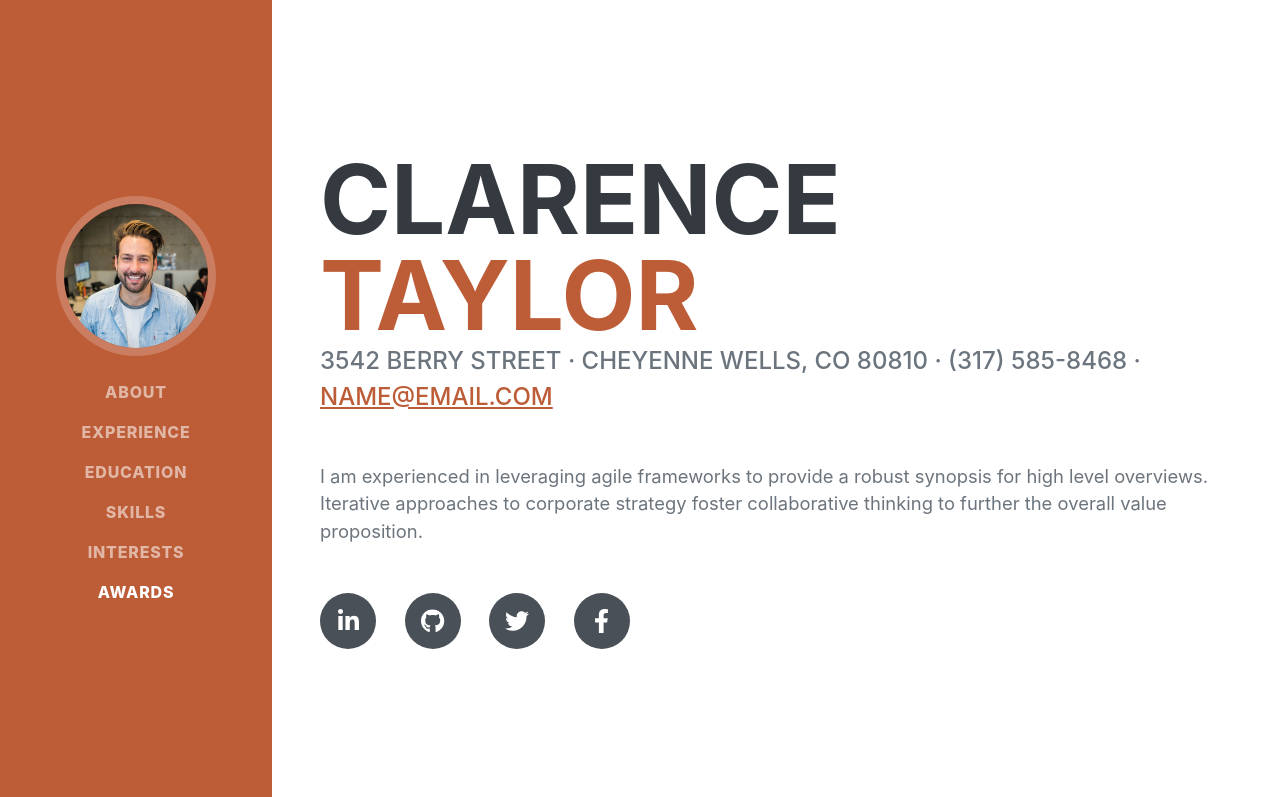
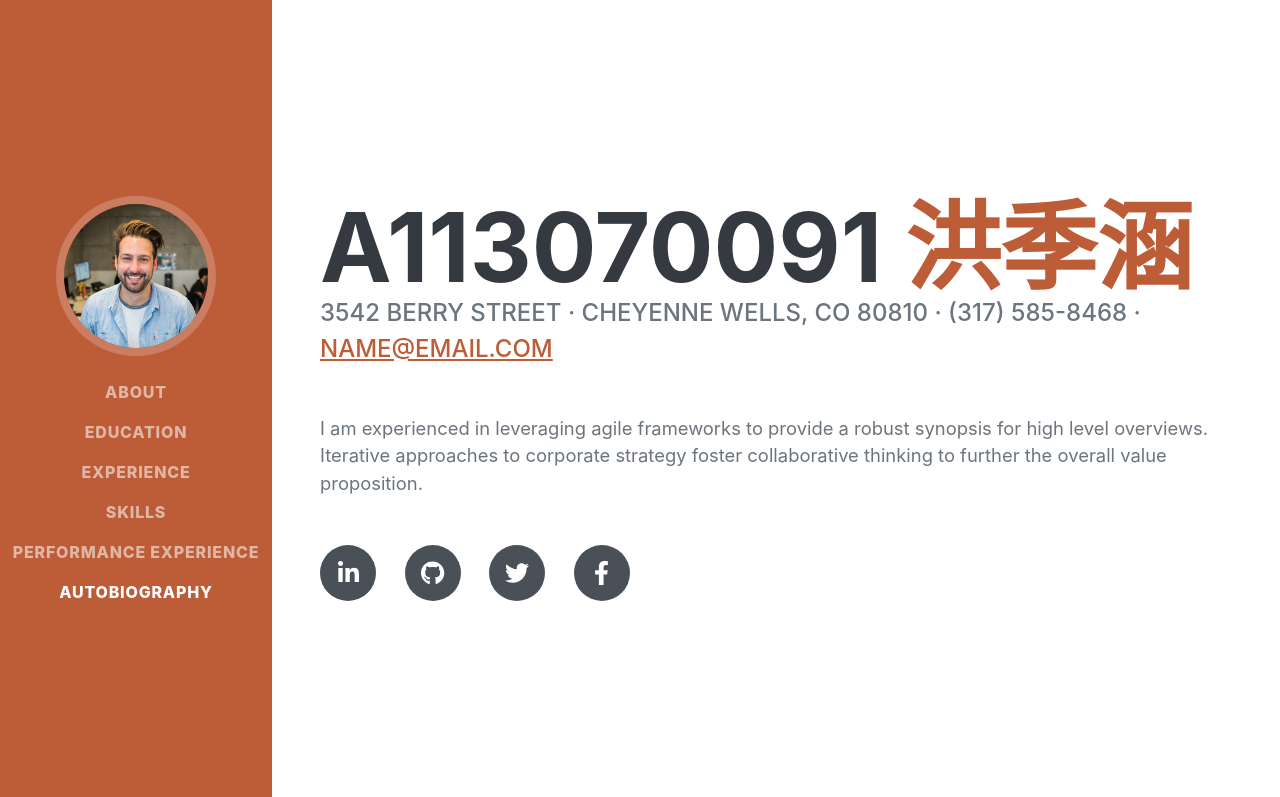
Before and after one commit to a113070091/a113070091.github.io, a plain HTML site: page index.html in a window 1280 px wide. Shown: the top 797 px of the page. Drawn offline with nearby package versions, Linux system fonts and the light colour scheme; a web font is replaced by a local one.

Commit message:
Update index.html

```diff
--- a/index.html
+++ b/index.html
@@ -19,18 +19,18 @@
         <!-- Navigation-->
         <nav class="navbar navbar-expand-lg navbar-dark bg-primary fixed-top" id="sideNav">
             <a class="navbar-brand js-scroll-trigger" href="#page-top">
-                <span class="d-block d-lg-none">Clarence Taylor</span>
+                <span class="d-block d-lg-none">A113070091 洪季涵</span>
                 <span class="d-none d-lg-block"><img class="img-fluid img-profile rounded-circle mx-auto mb-2" src="assets/img/profile.jpg" alt="..." /></span>
             </a>
             <button class="navbar-toggler" type="button" data-bs-toggle="collapse" data-bs-target="#navbarResponsive" aria-controls="navbarResponsive" aria-expanded="false" aria-label="Toggle navigation"><span class="navbar-toggler-icon"></span></button>
             <div class="collapse navbar-collapse" id="navbarResponsive">
                 <ul class="navbar-nav">
                     <li class="nav-item"><a class="nav-link js-scroll-trigger" href="#about">About</a></li>
-                    <li class="nav-item"><a class="nav-link js-scroll-trigger" href="#experience">Experience</a></li>
-                    <li class="nav-item"><a class="nav-link js-scroll-trigger" href="#education">Education</a></li>
+                    <li class="nav-item"><a class="nav-link js-scroll-trigger" href="#experience">Education</a></li>
+                    <li class="nav-item"><a class="nav-link js-scroll-trigger" href="#education">Experience</a></li>
                     <li class="nav-item"><a class="nav-link js-scroll-trigger" href="#skills">Skills</a></li>
-                    <li class="nav-item"><a class="nav-link js-scroll-trigger" href="#interests">Interests</a></li>
-                    <li class="nav-item"><a class="nav-link js-scroll-trigger" href="#awards">Awards</a></li>
+                    <li class="nav-item"><a class="nav-link js-scroll-trigger" href="#interests">performance Experience</a></li>
+                    <li class="nav-item"><a class="nav-link js-scroll-trigger" href="#awards">autobiography</a></li>
                 </ul>
             </div>
         </nav>
@@ -40,8 +40,8 @@
             <section class="resume-section" id="about">
                 <div class="resume-section-content">
                     <h1 class="mb-0">
-                        Clarence
-                        <span class="text-primary">Taylor</span>
+                       A113070091
+                        <span class="text-primary">洪季涵</span>
                     </h1>
                     <div class="subheading mb-5">
                         3542 Berry Street · Cheyenne Wells, CO 80810 · (317) 585-8468 ·
```
